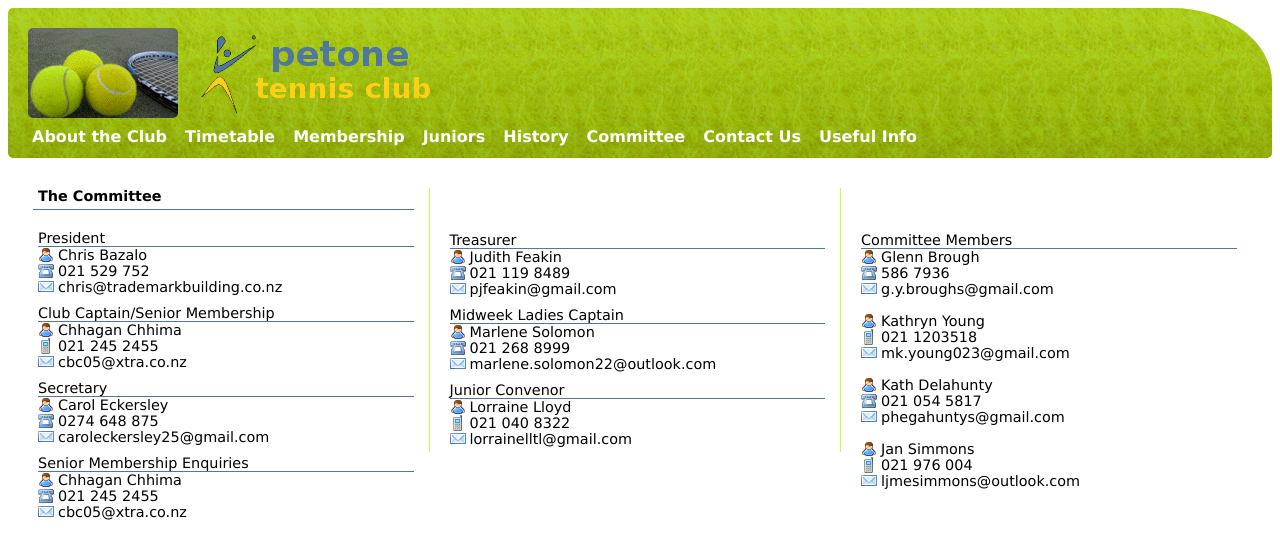
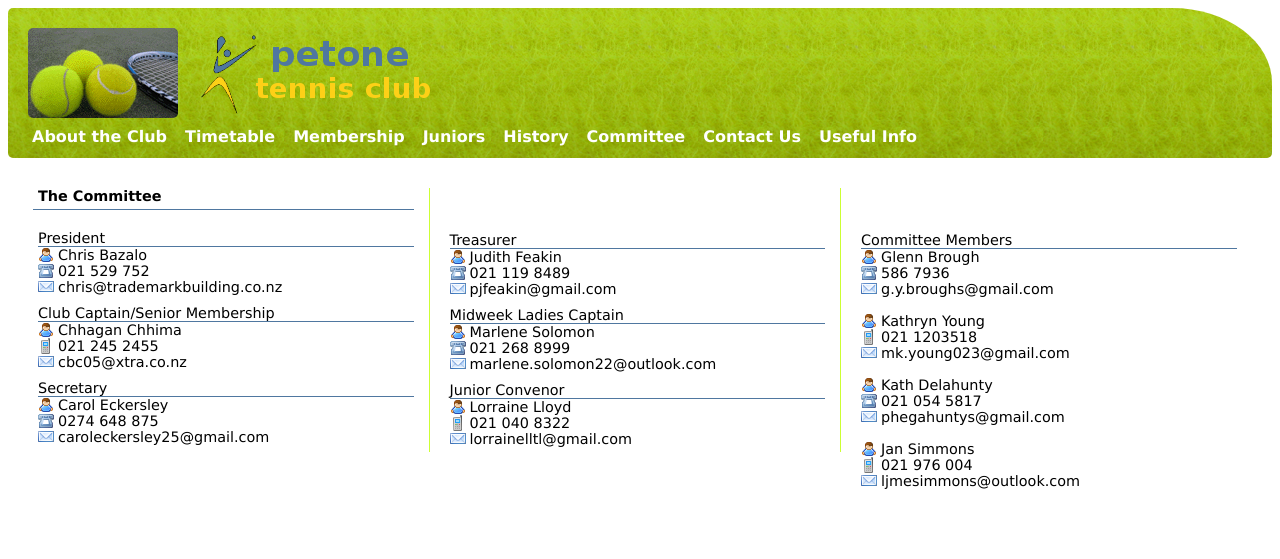
Before and after one commit to stucollins/petonetennis, a Jekyll site: the page built from src/committee.html, in a window 1280 px wide. Shown: the top 559 px of the page. Built offline with Jekyll 4.4.1, drawn with Linux system fonts in a browser that asks for light colours; Markdown is read by kramdown in place of the engine named in the settings.

Commit message:
Updates 2019 - committee

```diff
--- a/src/committee.html
+++ b/src/committee.html
@@ -12,7 +12,6 @@
 
 		<div class="position">Club Captain/Senior Membership</div><div class="name">Chhagan Chhima</div><div class="mobile">021 245 2455</div><div class="email">cbc05@xtra.co.nz</div>
 		<div class="position">Secretary</div><div class="name">Carol Eckersley</div><div class="phone">0274 648 875</div><div class="email">caroleckersley25@gmail.com</div>
-		<div class="position">Senior Membership Enquiries</div><div class="name">Chhagan Chhima</div><div class="phone">021 245 2455</div><div class="email">cbc05@xtra.co.nz</div>
 	</div>
 
 	</div>
```
